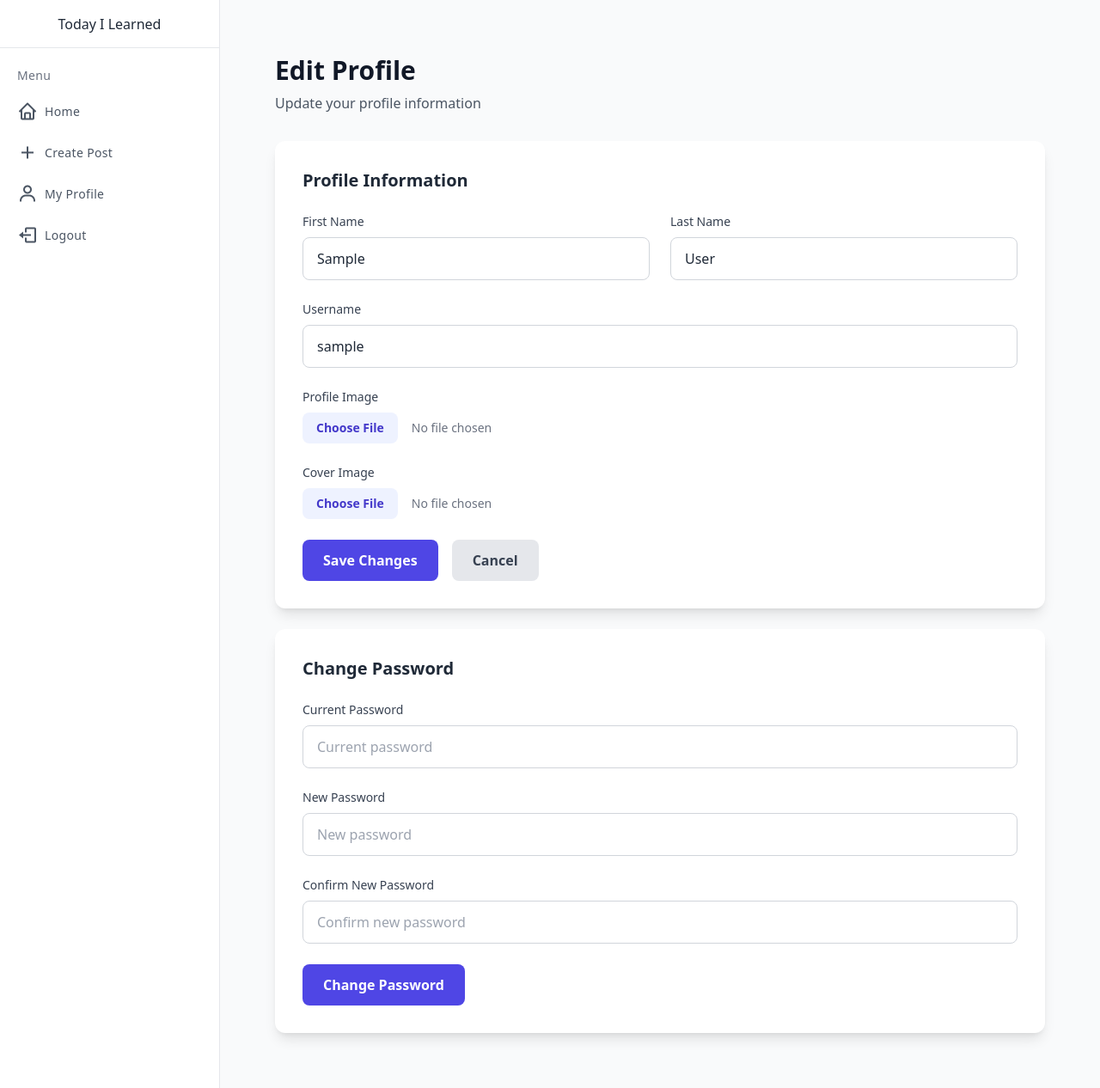
After one commit to yusup-rd/django-201, a Django app: a page that uses til/templates/base.html in a window 1280 px wide. The commit adds this page. Shown: the whole page at 86% size. Run offline with Django 5.2, Linux system fonts and the light colour scheme; the visitor is signed in with stand-in values (Sample User, id 1); data comes from the database, SQL or seed files in the repository; some libraries are stand-ins or nearby versions.

Commit message:
Added profile edit page, form and logic, modified related pages

```diff
--- a/frontend/js/main.js
+++ b/frontend/js/main.js
@@ -87,3 +87,12 @@ $(document)
       },
     });
   });
+
+// Auto-hide messages after 5 seconds
+$(document).ready(function () {
+  setTimeout(function () {
+    $(".message-toast").fadeOut(500, function () {
+      $(this).remove();
+    });
+  }, 5000);
+});
--- /dev/null
+++ b/profiles/forms.py
@@ -0,0 +1,61 @@
+from django import forms
+from django.contrib.auth.models import User
+from django.contrib.auth.forms import PasswordChangeForm
+from .models import Profile
+
+
+class UserUpdateForm(forms.ModelForm):
+    class Meta:
+        model = User
+        fields = ['username', 'first_name', 'last_name']
+        widgets = {
+            'username': forms.TextInput(attrs={
+                'class': 'w-full px-4 py-3 border border-gray-300 rounded-lg focus:ring-2 focus:ring-indigo-500 focus:border-transparent transition duration-200',
+                'placeholder': 'Username'
+            }),
+            'first_name': forms.TextInput(attrs={
+                'class': 'w-full px-4 py-3 border border-gray-300 rounded-lg focus:ring-2 focus:ring-indigo-500 focus:border-transparent transition duration-200',
+                'placeholder': 'First name'
+            }),
+            'last_name': forms.TextInput(attrs={
+                'class': 'w-full px-4 py-3 border border-gray-300 rounded-lg focus:ring-2 focus:ring-indigo-500 focus:border-transparent transition duration-200',
+                'placeholder': 'Last name'
+            }),
+        }
+
+
+class ProfileUpdateForm(forms.ModelForm):
+    class Meta:
+        model = Profile
+        fields = ['image', 'cover_image']
+        widgets = {
+            'image': forms.FileInput(attrs={
+                'class': 'block w-full text-sm text-gray-500 file:mr-4 file:py-2 file:px-4 file:rounded-lg file:border-0 file:text-sm file:font-semibold file:bg-indigo-50 file:text-indigo-700 hover:file:bg-indigo-100',
+                'accept': 'image/*'
+            }),
+            'cover_image': forms.FileInput(attrs={
+                'class': 'block w-full text-sm text-gray-500 file:mr-4 file:py-2 file:px-4 file:rounded-lg file:border-0 file:text-sm file:font-semibold file:bg-indigo-50 file:text-indigo-700 hover:file:bg-indigo-100',
+                'accept': 'image/*'
+            }),
+        }
+
+
+class CustomPasswordChangeForm(PasswordChangeForm):
+    old_password = forms.CharField(
+        widget=forms.PasswordInput(attrs={
+            'class': 'w-full px-4 py-3 border border-gray-300 rounded-lg focus:ring-2 focus:ring-indigo-500 focus:border-transparent transition duration-200',
+            'placeholder': 'Current password'
+        })
+    )
+    new_password1 = forms.CharField(
+        widget=forms.PasswordInput(attrs={
+            'class': 'w-full px-4 py-3 border border-gray-300 rounded-lg focus:ring-2 focus:ring-indigo-500 focus:border-transparent transition duration-200',
+            'placeholder': 'New password'
+        })
+    )
+    new_password2 = forms.CharField(
+        widget=forms.PasswordInput(attrs={
+            'class': 'w-full px-4 py-3 border border-gray-300 rounded-lg focus:ring-2 focus:ring-indigo-500 focus:border-transparent transition duration-200',
+            'placeholder': 'Confirm new password'
+        })
+    )
--- a/profiles/models.py
+++ b/profiles/models.py
@@ -16,6 +16,11 @@ class Profile(models.Model):
         null=True,
         blank=True,
     )
+    cover_image = ImageField(
+        upload_to='profile_images/covers/',
+        null=True,
+        blank=True,
+    )
 
     def __str__(self):
         return f'Profile for user {self.user.username}'
--- /dev/null
+++ b/profiles/templates/profiles/edit.html
@@ -0,0 +1,129 @@
+{% extends "base.html" %}
+{% load thumbnail %}
+{% block title %}
+    Edit Profile - {{ profile_user.username }}
+{% endblock title %}
+{% block content %}
+    <div class="max-w-4xl mx-auto">
+        <div class="mb-8">
+            <h1 class="text-3xl font-bold text-gray-900">Edit Profile</h1>
+            <p class="text-gray-600 mt-2">Update your profile information</p>
+        </div>
+        <!-- Profile Information Form -->
+        <div class="bg-white rounded-xl shadow-lg p-8 mb-6">
+            <h2 class="text-xl font-semibold mb-6 text-gray-800">Profile Information</h2>
+            <form method="post" enctype="multipart/form-data" class="space-y-6">
+                {% csrf_token %}
+                <input type="hidden" name="form_type" value="profile">
+                <div class="grid grid-cols-1 md:grid-cols-2 gap-6">
+                    <div>
+                        <label for="{{ user_form.first_name.id_for_label }}"
+                               class="block text-sm font-medium text-gray-700 mb-2">First Name</label>
+                        {{ user_form.first_name }}
+                        {% if user_form.first_name.errors %}
+                            <p class="mt-1 text-sm text-red-600">{{ user_form.first_name.errors.0 }}</p>
+                        {% endif %}
+                    </div>
+                    <div>
+                        <label for="{{ user_form.last_name.id_for_label }}"
+                               class="block text-sm font-medium text-gray-700 mb-2">Last Name</label>
+                        {{ user_form.last_name }}
+                        {% if user_form.last_name.errors %}
+                            <p class="mt-1 text-sm text-red-600">{{ user_form.last_name.errors.0 }}</p>
+                        {% endif %}
+                    </div>
+                </div>
+                <div>
+                    <label for="{{ user_form.username.id_for_label }}"
+                           class="block text-sm font-medium text-gray-700 mb-2">Username</label>
+                    {{ user_form.username }}
+                    {% if user_form.username.errors %}
+                        <p class="mt-1 text-sm text-red-600">{{ user_form.username.errors.0 }}</p>
+                    {% endif %}
+                </div>
+                <div>
+                    <label class="block text-sm font-medium text-gray-700 mb-2">Profile Image</label>
+                    {% if profile_user.profile.image %}
+                        <div class="mb-4 flex items-center space-x-4">
+                            {% thumbnail profile_user.profile.image "100x100" crop="center" as im %}
+                                <img src="{{ im.url }}"
+                                     height="{{ im.height }}"
+                                     width="{{ im.width }}"
+                                     alt="Current profile picture"
+                                     class="rounded-full size-20 object-cover border-2 border-gray-200" />
+                            {% endthumbnail %}
+                            <span class="text-sm text-gray-600">Current profile image</span>
+                        </div>
+                    {% endif %}
+                    {{ profile_form.image }}
+                    {% if profile_form.image.errors %}
+                        <p class="mt-1 text-sm text-red-600">{{ profile_form.image.errors.0 }}</p>
+                    {% endif %}
+                </div>
+                <div>
+                    <label class="block text-sm font-medium text-gray-700 mb-2">Cover Image</label>
+                    {% if profile_user.profile.cover_image %}
+                        <div class="mb-4">
+                            {% thumbnail profile_user.profile.cover_image "400x100" crop="center" as im %}
+                                <img src="{{ im.url }}"
+                                     height="{{ im.height }}"
+                                     width="{{ im.width }}"
+                                     alt="Current cover image"
+                                     class="rounded-lg w-full h-32 object-cover border-2 border-gray-200" />
+                            {% endthumbnail %}
+                            <span class="text-sm text-gray-600 mt-2 block">Current cover image</span>
+                        </div>
+                    {% endif %}
+                    {{ profile_form.cover_image }}
+                    {% if profile_form.cover_image.errors %}
+                        <p class="mt-1 text-sm text-red-600">{{ profile_form.cover_image.errors.0 }}</p>
+                    {% endif %}
+                </div>
+                <div class="flex space-x-4">
+                    <button type="submit"
+                            class="px-6 py-3 bg-indigo-600 text-white rounded-lg font-semibold hover:bg-indigo-700 focus:outline-none focus:ring-2 focus:ring-offset-2 focus:ring-indigo-500 transition duration-200">
+                        Save Changes
+                    </button>
+                    <a href="{% url 'profiles:detail' username=profile_user.username %}"
+                       class="px-6 py-3 bg-gray-200 text-gray-700 rounded-lg font-semibold hover:bg-gray-300 focus:outline-none focus:ring-2 focus:ring-offset-2 focus:ring-gray-500 transition duration-200">Cancel</a>
+                </div>
+            </form>
+        </div>
+        <!-- Password Change Form -->
+        <div class="bg-white rounded-xl shadow-lg p-8">
+            <h2 class="text-xl font-semibold mb-6 text-gray-800">Change Password</h2>
+            <form method="post" class="space-y-6">
+                {% csrf_token %}
+                <input type="hidden" name="form_type" value="password">
+                <div>
+                    <label for="{{ password_form.old_password.id_for_label }}"
+                           class="block text-sm font-medium text-gray-700 mb-2">Current Password</label>
+                    {{ password_form.old_password }}
+                    {% if password_form.old_password.errors %}
+                        <p class="mt-1 text-sm text-red-600">{{ password_form.old_password.errors.0 }}</p>
+                    {% endif %}
+                </div>
+                <div>
+                    <label for="{{ password_form.new_password1.id_for_label }}"
+                           class="block text-sm font-medium text-gray-700 mb-2">New Password</label>
+                    {{ password_form.new_password1 }}
+                    {% if password_form.new_password1.errors %}
+                        {% for error in password_form.new_password1.errors %}<p class="mt-1 text-sm text-red-600">{{ error }}</p>{% endfor %}
+                    {% endif %}
+                </div>
+                <div>
+                    <label for="{{ password_form.new_password2.id_for_label }}"
+                           class="block text-sm font-medium text-gray-700 mb-2">Confirm New Password</label>
+                    {{ password_form.new_password2 }}
+                    {% if password_form.new_password2.errors %}
+                        <p class="mt-1 text-sm text-red-600">{{ password_form.new_password2.errors.0 }}</p>
+                    {% endif %}
+                </div>
+                <button type="submit"
+                        class="px-6 py-3 bg-indigo-600 text-white rounded-lg font-semibold hover:bg-indigo-700 focus:outline-none focus:ring-2 focus:ring-offset-2 focus:ring-indigo-500 transition duration-200">
+                    Change Password
+                </button>
+            </form>
+        </div>
+    </div>
+{% endblock content %}
--- a/profiles/urls.py
+++ b/profiles/urls.py
@@ -4,6 +4,7 @@ from . import views
 app_name = 'profiles'
 
 urlpatterns = [
+    path('<str:username>/edit/', views.ProfileEditView.as_view(), name='edit'),
+    path('<str:username>/follow', views.FollowView.as_view(), name='follow'),
     path('<str:username>/', views.ProfileDetail.as_view(), name='detail'),
-    path('<str:username>/follow', views.FollowView.as_view(), name='follow'),
 ]
--- a/profiles/views.py
+++ b/profiles/views.py
@@ -1,9 +1,12 @@
 from django.contrib.auth.models import User
-from django.views.generic import DetailView, View
+from django.views.generic import DetailView, View, UpdateView
 from django.contrib.auth.mixins import LoginRequiredMixin
 from django.http import JsonResponse, HttpResponseBadRequest
+from django.shortcuts import redirect, get_object_or_404
+from django.contrib import messages
 from followers.models import Follower
 from feed.models import Post
+from .forms import UserUpdateForm, ProfileUpdateForm, CustomPasswordChangeForm
 
 
 class ProfileDetail(DetailView):
@@ -65,3 +68,83 @@ class FollowView(LoginRequiredMixin, View):
             ).delete()
 
         return JsonResponse({'success': True, 'wording': "Unfollow" if data['action'] == 'follow' else "Follow"})
+
+
+class ProfileEditView(LoginRequiredMixin, View):
+    http_method_names = ['get', 'post']
+    template_name = 'profiles/edit.html'
+
+    def get(self, request, username, *args, **kwargs):
+        user = get_object_or_404(User, username=username)
+
+        # Only allow users to edit their own profile
+        if request.user != user:
+            messages.error(request, "You can only edit your own profile.")
+            return redirect('profiles:detail', username=username)
+
+        user_form = UserUpdateForm(instance=user)
+        profile_form = ProfileUpdateForm(instance=user.profile)
+        password_form = CustomPasswordChangeForm(user=user)
+
+        context = {
+            'user_form': user_form,
+            'profile_form': profile_form,
+            'password_form': password_form,
+            'profile_user': user,
+        }
+
+        return self.render_to_response(context)
+
+    def post(self, request, username, *args, **kwargs):
+        user = get_object_or_404(User, username=username)
+
+        # Only allow users to edit their own profile
+        if request.user != user:
+            messages.error(request, "You can only edit your own profile.")
+            return redirect('profiles:detail', username=username)
+
+        form_type = request.POST.get('form_type')
+
+        if form_type == 'profile':
+            user_form = UserUpdateForm(request.POST, instance=user)
+            profile_form = ProfileUpdateForm(
+                request.POST, request.FILES, instance=user.profile)
+
+            if user_form.is_valid() and profile_form.is_valid():
+                user_form.save()
+                profile_form.save()
+                messages.success(
+                    request, "Your profile has been updated successfully!")
+                return redirect('profiles:edit', username=user.username)
+            else:
+                password_form = CustomPasswordChangeForm(user=user)
+
+        elif form_type == 'password':
+            password_form = CustomPasswordChangeForm(
+                user=user, data=request.POST)
+
+            if password_form.is_valid():
+                password_form.save()
+                messages.success(
+                    request, "Your password has been changed successfully!")
+                return redirect('profiles:edit', username=username)
+            else:
+                user_form = UserUpdateForm(instance=user)
+                profile_form = ProfileUpdateForm(instance=user.profile)
+        else:
+            user_form = UserUpdateForm(instance=user)
+            profile_form = ProfileUpdateForm(instance=user.profile)
+            password_form = CustomPasswordChangeForm(user=user)
+
+        context = {
+            'user_form': user_form,
+            'profile_form': profile_form,
+            'password_form': password_form,
+            'profile_user': user,
+        }
+
+        return self.render_to_response(context)
+
+    def render_to_response(self, context):
+        from django.shortcuts import render
+        return render(self.request, self.template_name, context)
--- a/til/templates/base.html
+++ b/til/templates/base.html
@@ -17,6 +17,35 @@
           href="https://unpkg.com/boxicons@2.0.7/css/boxicons.min.css" />
   </head>
   <body>
+    {% if messages %}
+      <div class="fixed top-4 right-4 z-50 space-y-2 max-w-md"
+           id="messages-container">
+        {% for message in messages %}
+          <div class="bg-white border-l-4 {% if message.tags == 'error' or message.tags == 'danger' %}border-red-500{% elif message.tags == 'warning' %}border-yellow-500{% elif message.tags == 'success' %}border-green-500{% else %}border-blue-500{% endif %} shadow-lg rounded-lg p-4 message-toast">
+            <div class="flex items-start">
+              <div class="flex-shrink-0">
+                {% if message.tags == 'error' or message.tags == 'danger' %}
+                  <i class="bx bx-error-circle text-2xl text-red-500"></i>
+                {% elif message.tags == 'warning' %}
+                  <i class="bx bx-error text-2xl text-yellow-500"></i>
+                {% elif message.tags == 'success' %}
+                  <i class="bx bx-check-circle text-2xl text-green-500"></i>
+                {% else %}
+                  <i class="bx bx-info-circle text-2xl text-blue-500"></i>
+                {% endif %}
+              </div>
+              <div class="ml-3 flex-1">
+                <p class="text-sm font-medium text-gray-900">{{ message }}</p>
+              </div>
+              <button onclick="this.parentElement.parentElement.remove()"
+                      class="ml-4 flex-shrink-0 text-gray-400 hover:text-gray-600">
+                <i class="bx bx-x text-xl"></i>
+              </button>
+            </div>
+          </div>
+        {% endfor %}
+      </div>
+    {% endif %}
     <div class="min-h-screen flex antialiased bg-gray-50 text-gray-800">
       <div class="flex flex-col w-64 bg-white border-r">
         <div class="flex items-center justify-center h-14 border-b">
@@ -46,6 +75,15 @@
                     <i class="bx bx-plus text-2xl"></i>
                   </span>
                   <span class="ml-2 text-sm tracking-wide truncate">Create Post</span>
+                </a>
+              </li>
+              <li>
+                <a href="{% url 'profiles:detail' username=request.user.username %}"
+                   class="relative flex flex-row items-center h-11 focus:outline-none hover:bg-gray-50 text-gray-600 hover:text-gray-800 border-l-4 border-transparent hover:border-indigo-500 pr-6">
+                  <span class="inline-flex justify-center items-center ml-4">
+                    <i class="bx bx-user text-2xl"></i>
+                  </span>
+                  <span class="ml-2 text-sm tracking-wide truncate">My Profile</span>
                 </a>
               </li>
               <li>
```
Also changed, not shown: profiles/templates/profiles/detail.html (+25 -5 lines), til/templates/account/base_entrance.html (+0 -28 lines), profiles/migrations/0004_profile_cover_image.py (added).
